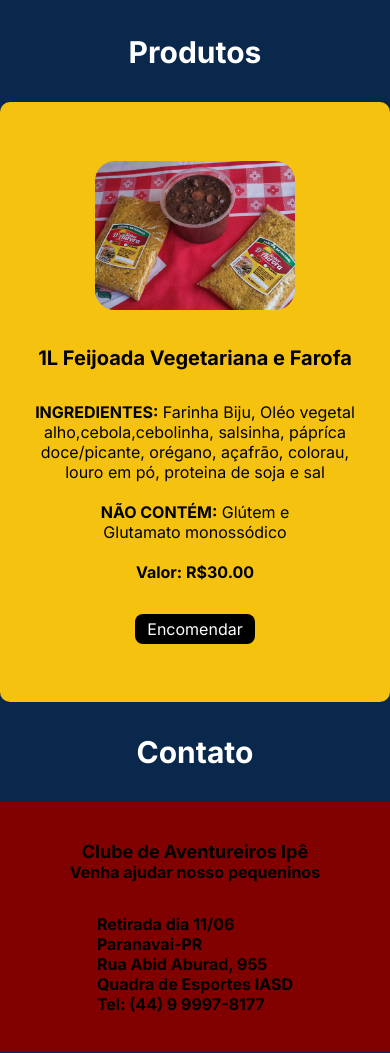
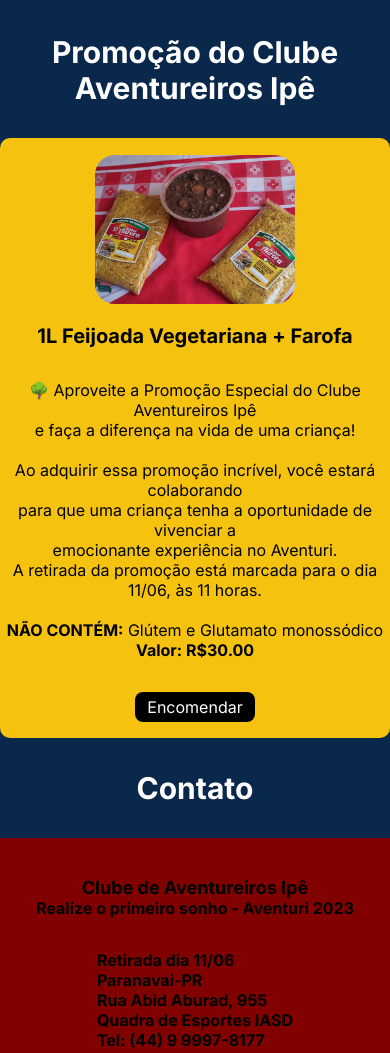
Before and after one commit to AlmirJrDev/ClubeAventureirosIpe, a plain HTML site: page index.html in a window 390 px wide. Shown: the part 508-1561 px from the top of the page. Drawn offline with Linux system fonts and the light colour scheme.

Commit message:
finished

```diff
--- a/index.html
+++ b/index.html
@@ -11,7 +11,7 @@
     <meta name="viewport" content="width=, initial-scale=1.0">
     <link rel="stylesheet" href="style.css">
 
-    <title>Clube Aventureiros Ipê</title>
+    <title>Promoção do Clube Aventureiros Ipê</title>
 </head>
 
 <body>
@@ -44,7 +44,7 @@
 
         <section>
             <div class="title">
-                <h5 class="txtprodutos"> Produtos</h5> <a name="produtos"></a>
+                <h5 class="txtprodutos">Promoção do Clube Aventureiros Ipê</h5> <a name="produtos"></a>
             </div>
 
             <div class="fundofeijoada">
@@ -53,18 +53,14 @@
                 </div>
                 <div class="info">
                     <div class="divtext">
-                        <h4 class="textfeijoada">1L Feijoada Vegetariana e Farofa</h4>
+                        <h4 class="textfeijoada">1L Feijoada Vegetariana + Farofa</h4>
                     </div>
                     <div>
-                        <p class="ingfeijoada"> <strong>INGREDIENTES:</strong> Farinha Biju, Oléo vegetal
-                            <br> alho,cebola,cebolinha, salsinha, pápríca
-                            <br>doce/picante, orégano, açafrão, colorau,
-                            <br> louro em pó, proteina de soja e sal
-                            <br>
+                        <p class="ingfeijoada"> 🌳 Aproveite a Promoção Especial do Clube Aventureiros Ipê <br> e faça a diferença na vida de uma criança! <br><br> Ao adquirir essa promoção incrível, você estará colaborando <br> para que uma criança tenha  a oportunidade de vivenciar a <br> emocionante experiência no Aventuri. <br> A retirada da promoção está marcada para o dia 11/06, às 11 horas. <br>
+
                             <br> <strong>NÃO CONTÉM:</strong> Glútem e
-                            <br> Glutamato monossódico
-                            <br>
-                            <br>
+                          Glutamato monossódico
+
                             <strong>Valor: R$30.00</strong>
                         </p>
                     </div>
@@ -86,7 +82,7 @@
         <div class="slogan">
             <a name="contato"></a>
             <h4 class="fundotxt">Clube de Aventureiros Ipê</h4>
-            <p class="fundop">Venha ajudar nosso pequeninos </p>
+            <p class="fundop">Realize o primeiro sonho - <strong>Aventuri 2023</strong></p>
         </div>
 
         <div class="contato">
--- a/style.css
+++ b/style.css
@@ -299,7 +299,7 @@ footer {
     width: 200px;
     border-radius: 20px;
     transition: 0.5s ease-in-out;
-    margin-bottom: 2rem;
+    margin-bottom: 1rem;
   }
 
   .textfeijoada {
@@ -360,4 +360,8 @@ footer {
   .contato {
     margin: 0 auto;
   }
+
+  .txtprodutos {
+    text-align: center;
+  }
 }
```
